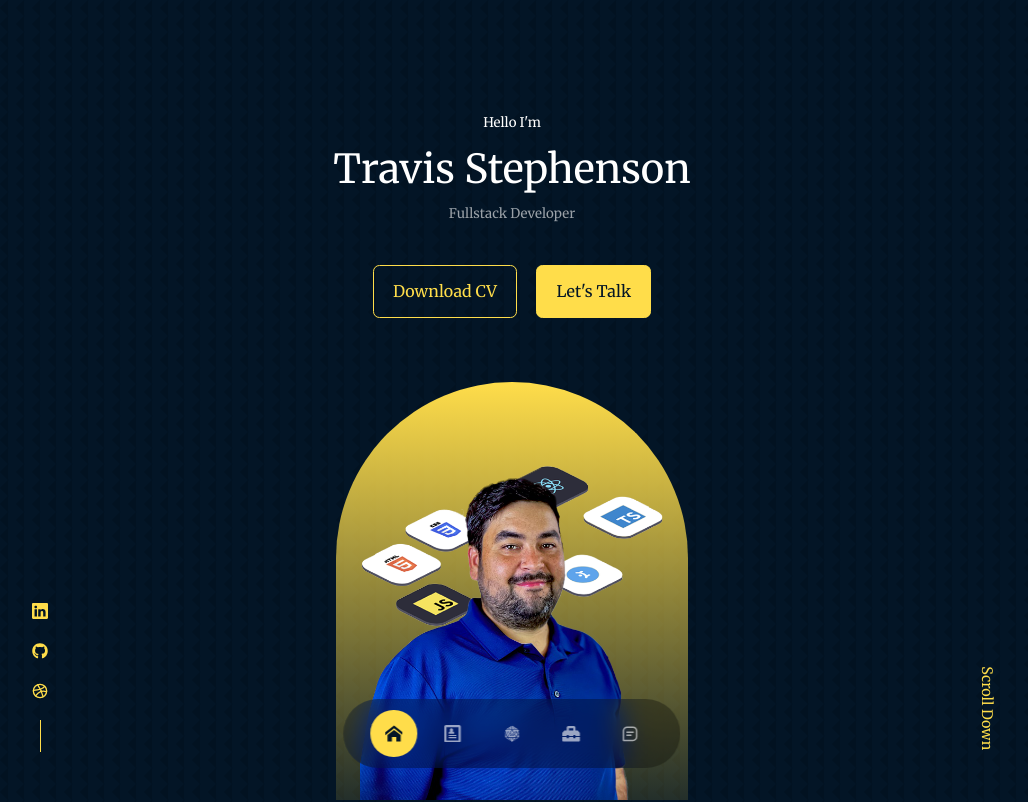
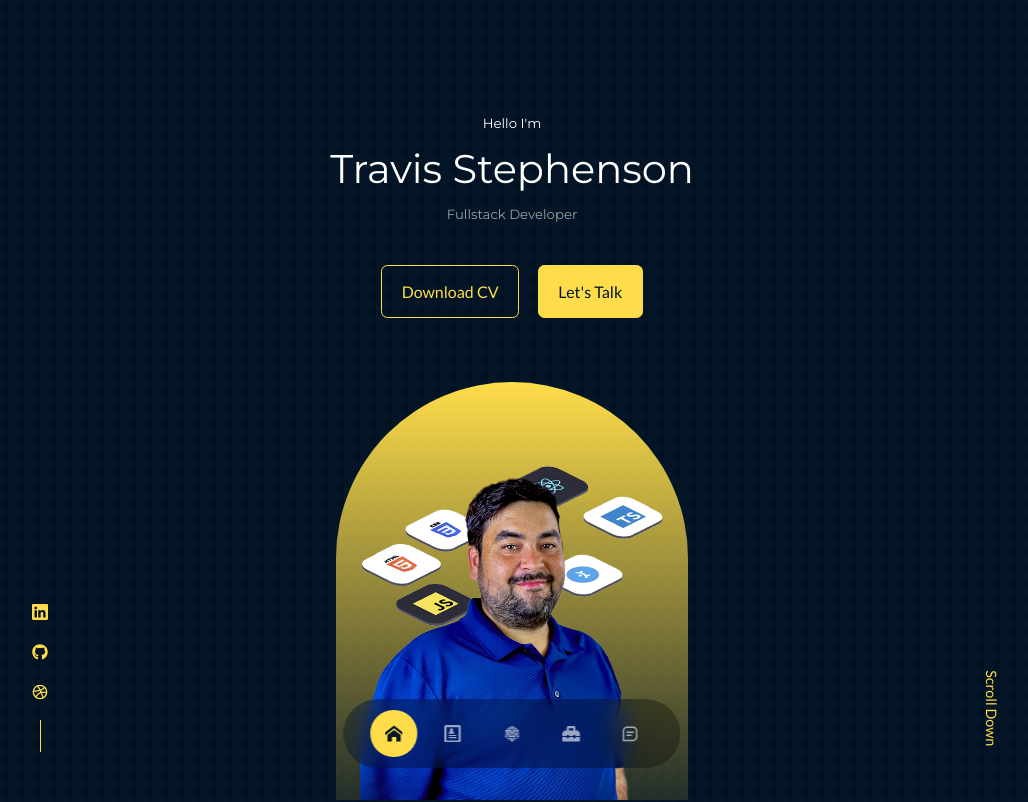
Before and after one commit to trastephenson/trastephenson.github.io, a React (Create React App) app: page / in a window 1280 px wide. Shown: the top 802 px of the page, without its empty margins (128-1156 px from the left). Built offline with nearby package versions, Linux system fonts and the light colour scheme.

Commit message:
Update index.css
font update

```diff
--- a/src/index.css
+++ b/src/index.css
@@ -34,7 +34,9 @@
   }
 
   body {
-    font-family: "Merriweather", serif;
+    font-family: 'Lato', 'Segoe UI', 'Roboto', 'Oxygen',
+    'Ubuntu', 'Cantarell', 'Fira Sans', 'Droid Sans', 'Helvetica Neue',
+    sans-serif;
     background: var(--color-bg);
     color: var(--color-white);
     line-height: 1.7;
@@ -52,6 +54,7 @@
   h3,
   h4,
   h5 {
+    font-family: 'Montserrat', sans-serif;
     font-weight: 500;
   }
 
```
